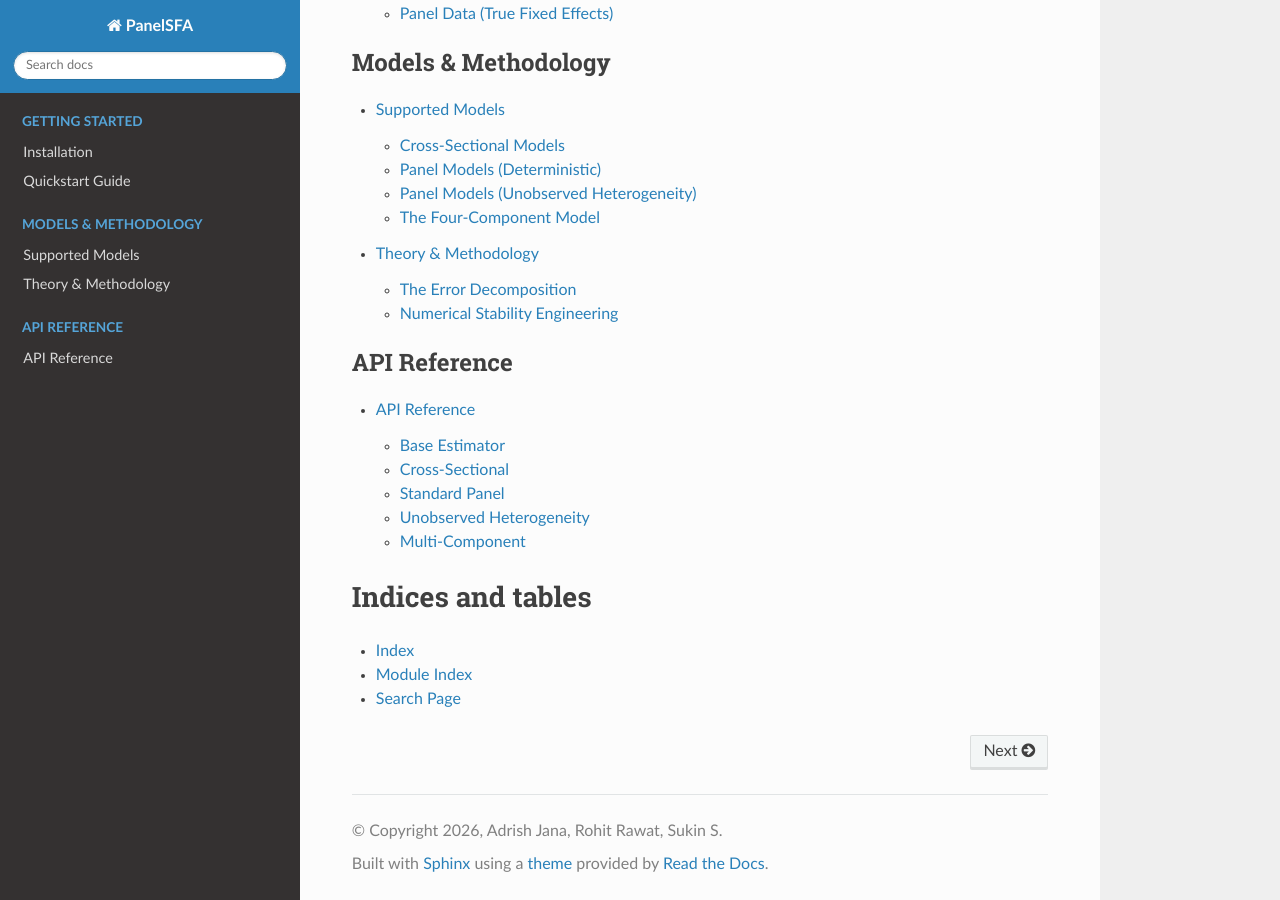
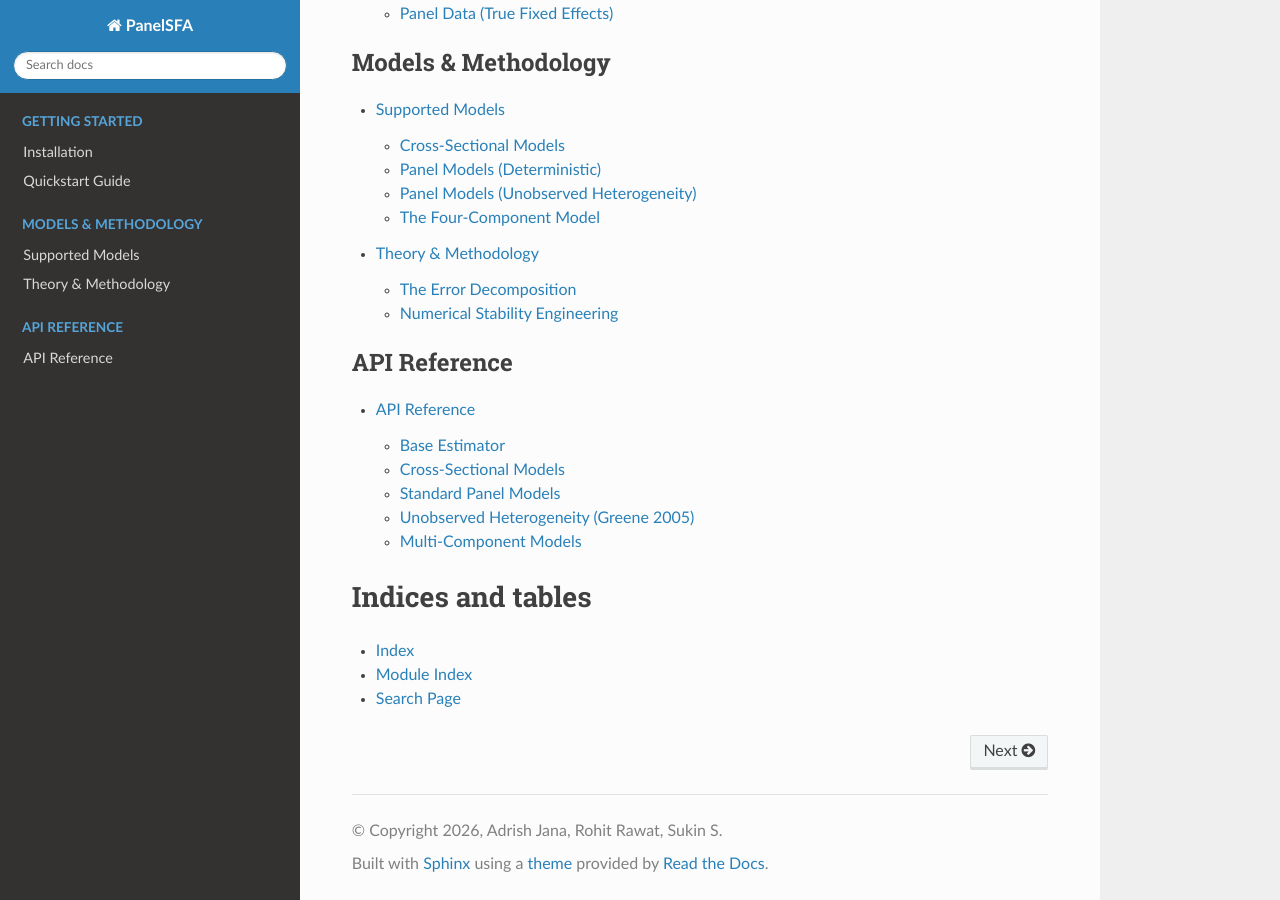
Before and after one commit to rrawatt/PanelSFA, a Sphinx documentation site: the page built from docs/source/index.rst, in a window 1280 px wide and 900 px high, scrolled down 951 px. Built offline with Sphinx 7.4.7 and the Read the Docs theme 3.1.0, drawn with Linux system fonts in a browser that asks for light colours; pages that are not in the unit, such as notebooks, are missing from menus.

Commit message:
asdasdasdfas

````diff
--- a/docs/source/api.md
+++ b/docs/source/api.md
@@ -3,53 +3,41 @@
 This section provides auto-generated documentation from the PanelSFA source code.
 
 ## Base Estimator
-
-```{eval-rst}
-.. autoclass:: panelsfa.base._BaseSFA
-   :members:
-   :undoc-members:
+```{autoclass} panelsfa.base._BaseSFA
+:members:
+:undoc-members:
 ```
 
-## Cross-Sectional
-
-```{eval-rst}
-.. autoclass:: panelsfa.CrossSectionalSFA
-   :members:
-   :show-inheritance:
+## Cross-Sectional Models
+```{autoclass} panelsfa.CrossSectionalSFA
+:members:
+:show-inheritance:
 ```
 
-## Standard Panel
-
-```{eval-rst}
-.. autoclass:: panelsfa.TimeDecayPanelSFA
-   :members:
-   :show-inheritance:
+## Standard Panel Models
+```{autoclass} panelsfa.TimeDecayPanelSFA
+:members:
+:show-inheritance:
 ```
 
-```{eval-rst}
-.. autoclass:: panelsfa.EffectsPanelSFA
-   :members:
-   :show-inheritance:
+```{autoclass} panelsfa.EffectsPanelSFA
+:members:
+:show-inheritance:
 ```
 
-## Unobserved Heterogeneity
-
-```{eval-rst}
-.. autoclass:: panelsfa.TrueFixedEffectsSFA
-   :members:
-   :show-inheritance:
+## Unobserved Heterogeneity (Greene 2005)
+```{autoclass} panelsfa.TrueFixedEffectsSFA
+:members:
+:show-inheritance:
 ```
 
-```{eval-rst}
-.. autoclass:: panelsfa.TrueRandomEffectsSFA
-   :members:
-   :show-inheritance:
+```{autoclass} panelsfa.TrueRandomEffectsSFA
+:members:
+:show-inheritance:
 ```
 
-## Multi-Component
-
-```{eval-rst}
-.. autoclass:: panelsfa.FourComponentSFA
-   :members:
-   :show-inheritance:
+## Multi-Component Models
+```{autoclass} panelsfa.FourComponentSFA
+:members:
+:show-inheritance:
 ```
````
